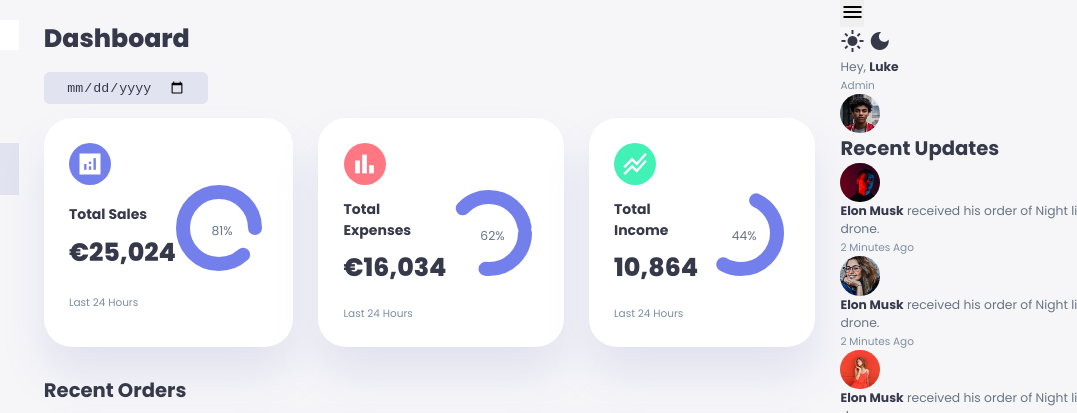
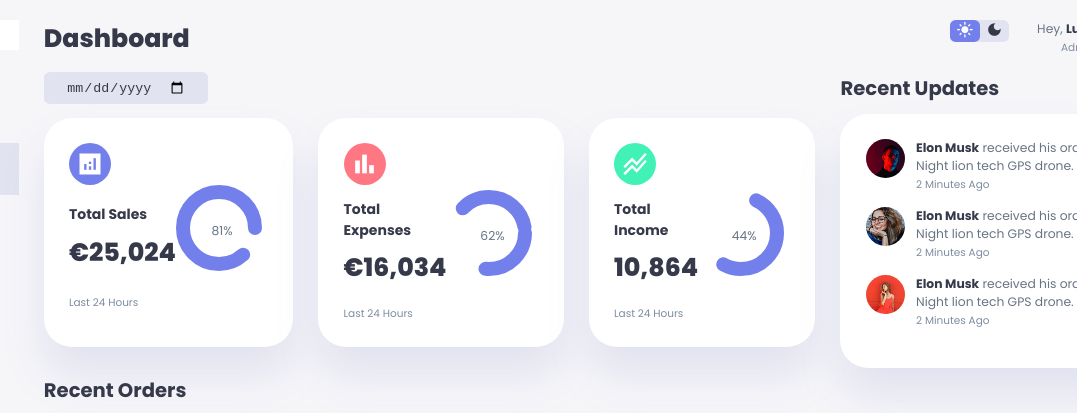
Before and after one commit to luca-gennaro/responsive-admin-dashboard, a plain HTML site: page index.html in a window 1280 px wide. Shown: the top 413 px of the page, 203-1280 px from the left. Drawn offline with Linux system fonts and the light colour scheme.

Commit message:
Right Section (Top & Recent Updates) Styles

```diff
--- a/index.html
+++ b/index.html
@@ -209,7 +209,7 @@
                     <span class="material-icons-sharp">menu</span>
                 </button>
                 <div class="theme-toggler">
-                    <span class="material-icons-sharp">light_mode</span>
+                    <span class="material-icons-sharp active">light_mode</span>
                     <span class="material-icons-sharp">dark_mode</span>
                 </div>
                 <div class="profile">
--- a/style.css
+++ b/style.css
@@ -380,3 +380,80 @@ main .recent-orders a {
     margin: 1rem auto;
     color: var(--color-primary);
 }
+
+/* =================== RIGHT ===================== */
+
+.right {
+    margin-top: 1.4rem;
+}
+
+.right .top {
+    display: flex;
+    justify-content: end;
+    gap: 2rem;
+}
+
+.right .top button {
+    display: none;
+}
+
+.right .theme-toggler {
+    background: var(--color-light);
+    display: flex;
+    justify-content: space-between;
+    align-items: center;
+    height: 1.6rem;
+    width: 4.2rem;
+    cursor: pointer;
+    border-radius: var(--border-radius-1);
+}
+
+.right .theme-toggler span {
+    font-size: 1.2rem;
+    width: 50%;
+    height: 100%;
+    display: flex;
+    align-items: center;
+    justify-content: center;
+}
+
+.right .theme-toggler span.active {
+    background: var(--color-primary);
+    color: white;
+    border-radius: var(--border-radius-1);
+}
+
+.right .top .profile {
+    display: flex;
+    gap: 2rem;
+    text-align: right;
+}
+
+/* =================== RECENT UPDATES ===================== */
+
+.right .recent-updates {
+    margin-top: 1rem;
+}
+
+.right .recent-updates h2 {
+    margin-bottom: 0.8rem;
+}
+
+.right .recent-updates .updates {
+    background: var(--color-white);
+    padding: var(--card-padding);
+    border-radius: var(--card-border-radius);
+    box-shadow: var(--box-shadow);
+    transition: all 300ms ease;
+}
+
+.right .recent-updates .updates:hover {
+    box-shadow: none;
+}
+
+.right .recent-updates .updates .update {
+    display: grid;
+    grid-template-columns: 2.6rem auto;
+    gap: 1rem;
+    margin-bottom: 1rem;
+}
```
